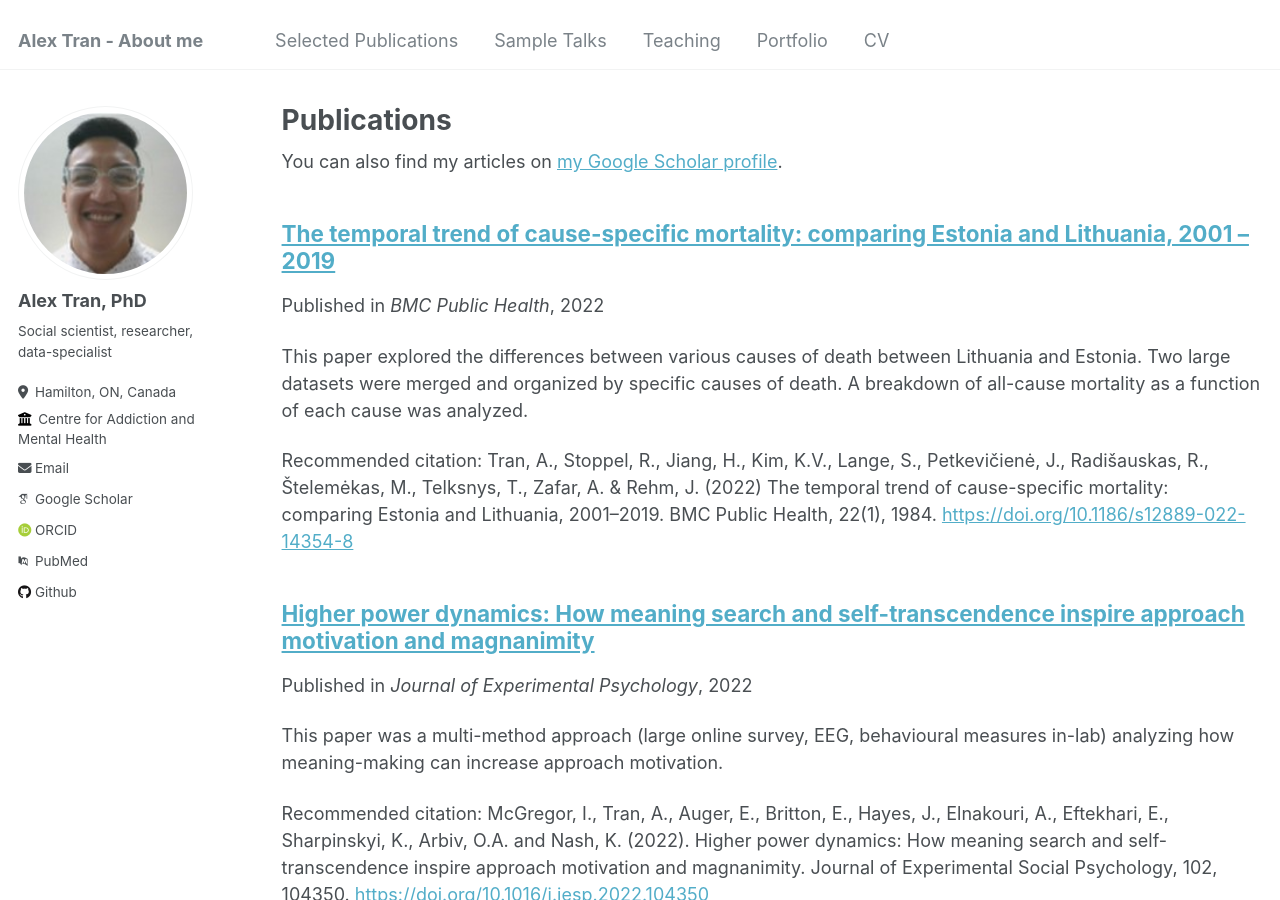
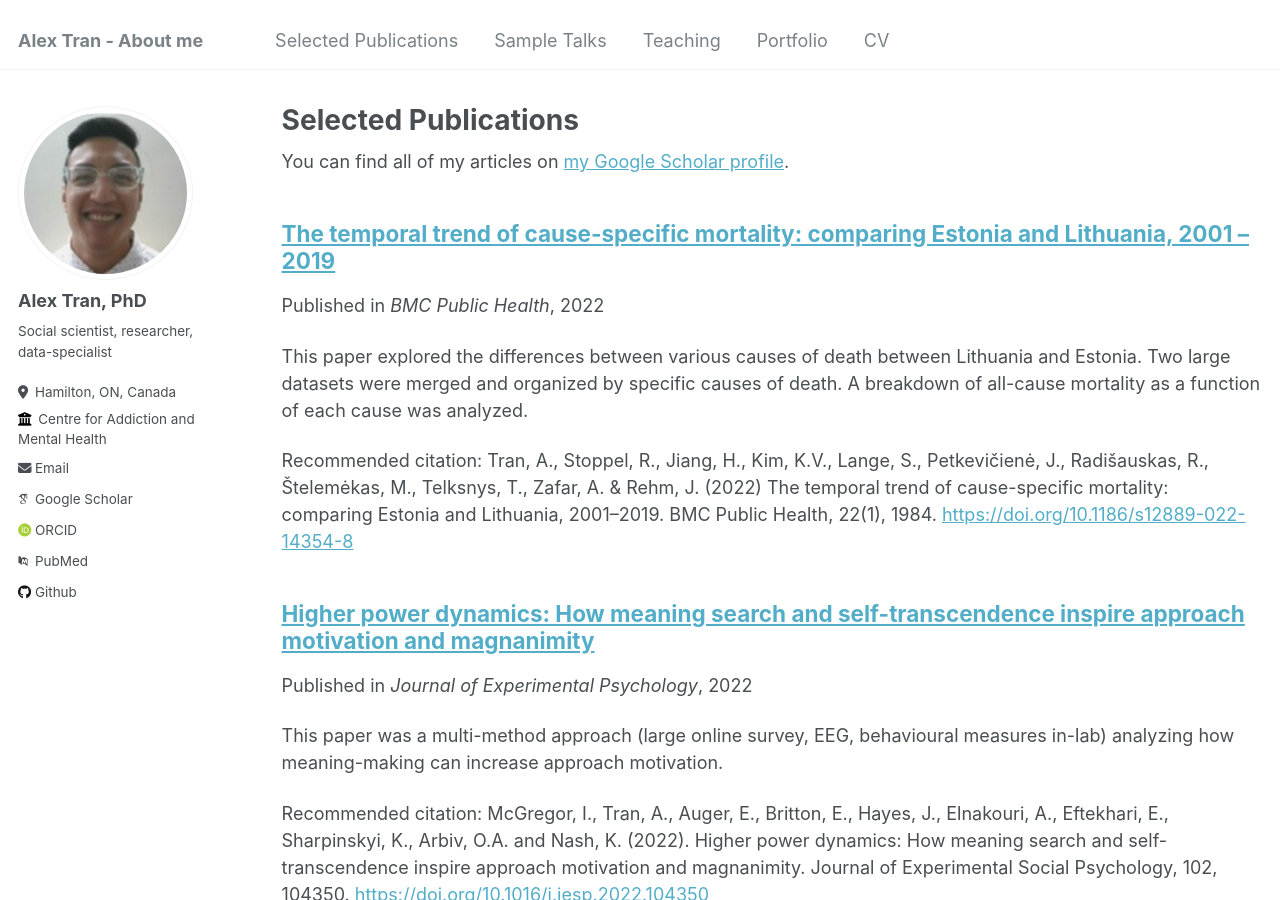
Before and after one commit to 9trana/academic_site, a Jekyll site: the page built from _pages/publications.md, in a window 1280 px wide and 900 px high. Built offline with Jekyll 4.4.1, drawn with Linux system fonts in a browser that asks for light colours; some web fonts are replaced.

Commit message:
Update publications.md

```diff
--- a/_pages/publications.md
+++ b/_pages/publications.md
@@ -1,12 +1,12 @@
 ---
 layout: archive
-title: "Publications"
+title: "Selected Publications"
 permalink: /publications/
 author_profile: true
 ---
 
 {% if site.author.googlescholar %}
-  <div class="wordwrap">You can also find my articles on <a href="{{site.author.googlescholar}}">my Google Scholar profile</a>.</div>
+  <div class="wordwrap">You can find all of my articles on <a href="{{site.author.googlescholar}}">my Google Scholar profile</a>.</div>
 {% endif %}
 
 {% include base_path %}
```
